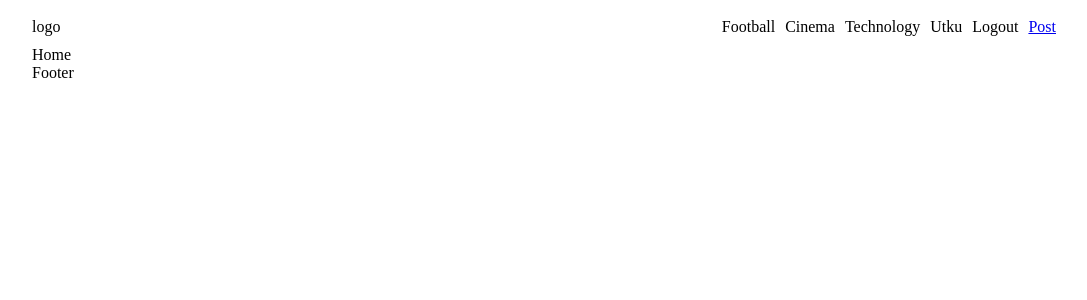
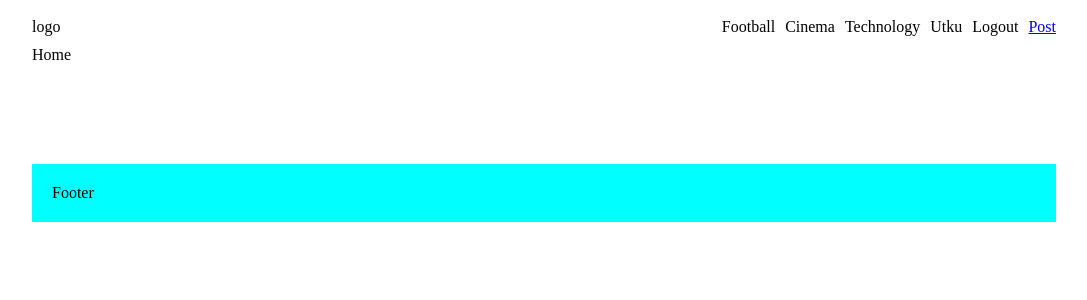
Before and after one commit to UtkuMert/my-blog-app, a React (Create React App) app in the folder client/: page / in a window 1280 px wide. Shown: the top 300 px of the page, without its empty margins (96-1183 px from the left). Built offline with nearby package versions, Linux system fonts and the light colour scheme.

Commit message:
footer desing

```diff
--- a/client/src/components/Footer.jsx
+++ b/client/src/components/Footer.jsx
@@ -2,7 +2,7 @@ import React from 'react'
 
 const Footer = () => {
   return (
-    <div>Footer</div>
+    <footer>Footer</footer>
   )
 }
 
--- a/client/src/styles.scss
+++ b/client/src/styles.scss
@@ -66,5 +66,12 @@
                 gap: 10px;
             }
         }
+
+        //Footer
+        footer{
+            margin-top: 100px;
+            padding: 20px;
+            background-color: aqua;
+        }
     }
 }
```
